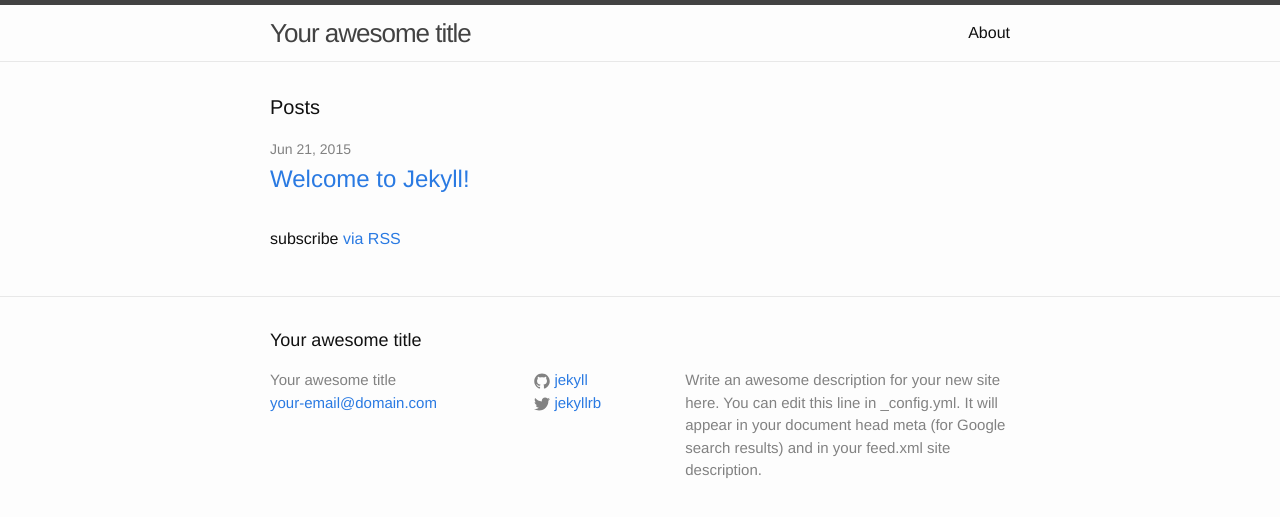
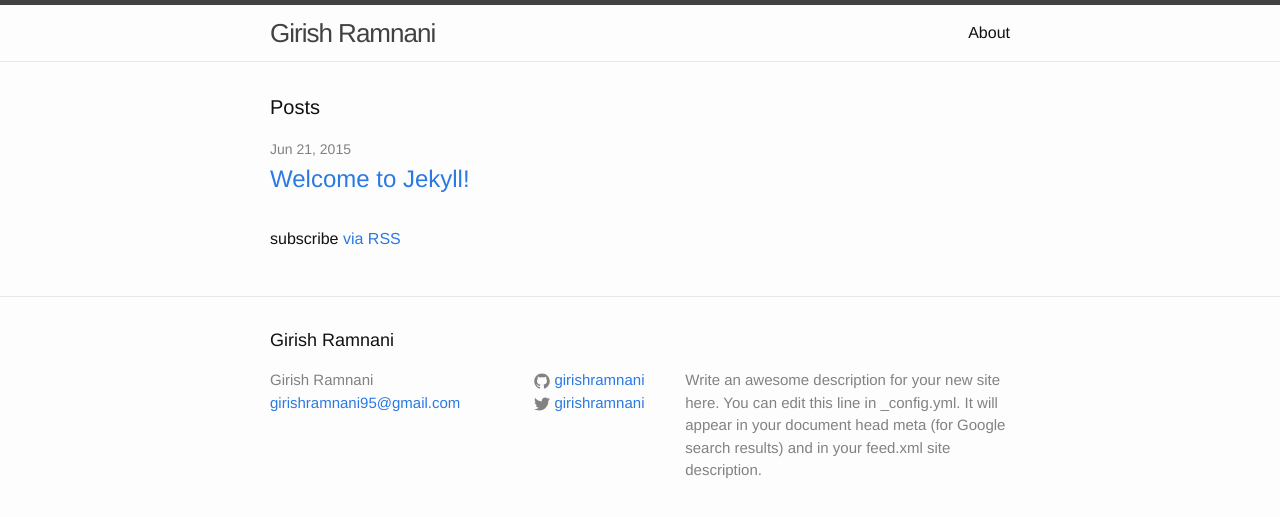
Before and after one commit to girishramnani/FrontEndStuff, a Jekyll site: the page built from webconfs/index.html, in a window 1280 px wide. Shown: the top 517 px of the page. Built offline with Jekyll 4.4.1, drawn with Linux system fonts in a browser that asks for light colours.

Commit message:
added _config.yml

```diff
--- a/webconfs/_config.yml
+++ b/webconfs/_config.yml
@@ -1,14 +1,15 @@
 # Site settings
-title: Your awesome title
-email: your-email@domain.com
+title: Girish Ramnani
+email: girishramnani95@gmail.com
 description: > # this means to ignore newlines until "baseurl:"
   Write an awesome description for your new site here. You can edit this
   line in _config.yml. It will appear in your document head meta (for
   Google search results) and in your feed.xml site description.
 baseurl: "" # the subpath of your site, e.g. /blog/
-url: "http://yourdomain.com" # the base hostname & protocol for your site
-twitter_username: jekyllrb
-github_username:  jekyll
+url: "http://girishramnani.me" # the base hostname & protocol for your site
+twitter_username: girishramnani
+github_username:  girishramnani
 
 # Build settings
 markdown: kramdown
+permalink: /:title
```
